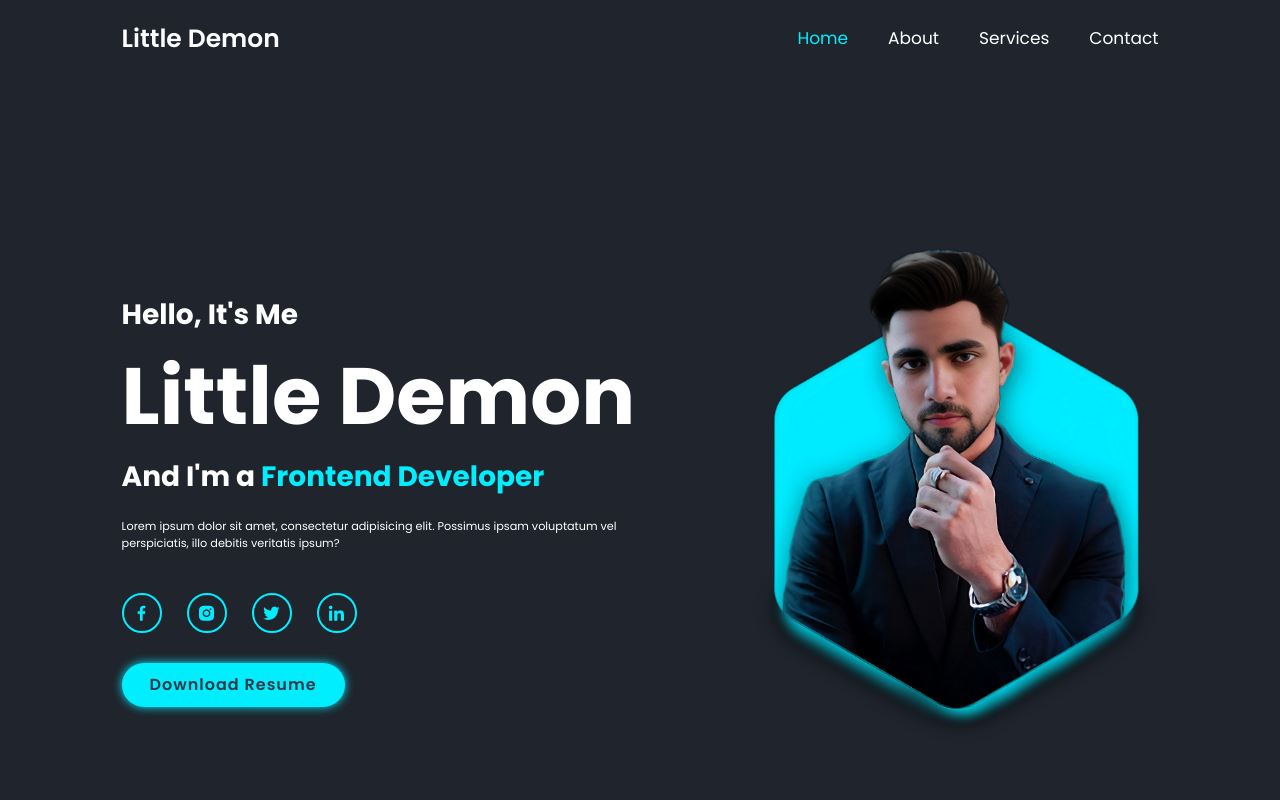
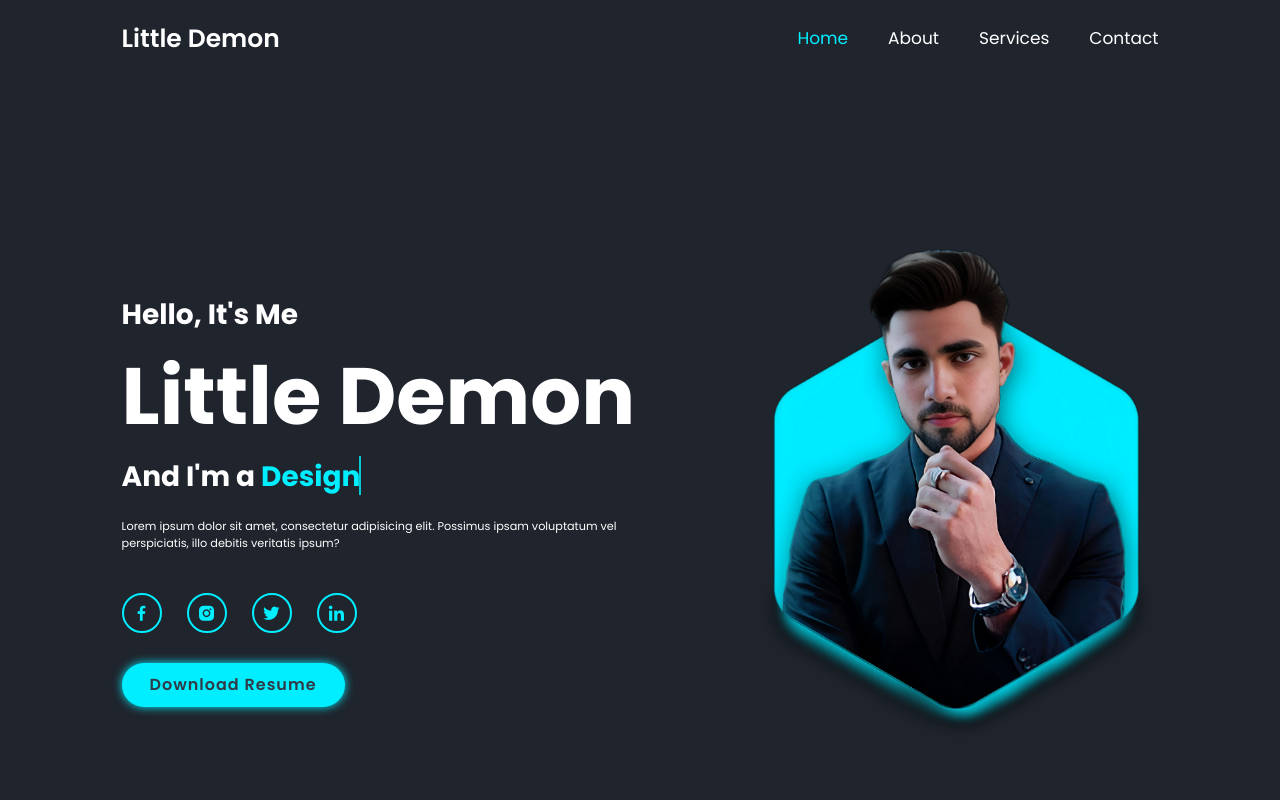
Before and after one commit to its-Chandan137/Portfolio, a React (Vite) app: page / in a window 1280 px wide. Shown: the top 800 px of the page. Built offline with nearby package versions, Linux system fonts and the light colour scheme.

Commit message:
Typerighter from css

```diff
--- a/src/components/hero/Hero.jsx
+++ b/src/components/hero/Hero.jsx
@@ -18,7 +18,7 @@ export const Hero = () => {
         <Title level={3}>Hello, It's Me</Title>
         <Title level={1}>Little Demon</Title>
         <Title level={3} className={"Live_span_container"}>
-          And I'm a <span>Frontend Developer</span>
+          And I'm a <span></span>
         </Title>
         <BodyOne>
           Lorem ipsum dolor sit amet, consectetur adipisicing elit. Possimus
--- a/src/components/hero/Hero.scss
+++ b/src/components/hero/Hero.scss
@@ -23,9 +23,28 @@
 
 .Live_span_container{
     margin-bottom: 2rem;
+    min-width: 280px;
 
     span{
+        position: relative;
         color: $main-color;
+
+        &::before{
+            content: "Frontend Developer";
+            color: $main-color;
+            animation: words 20s infinite;
+        }
+
+        &::after{
+            content: "";
+            position: absolute;
+            border-left: 2px solid $main-color;
+            width: calc(100% + 8px);
+            height: 100%;
+            right: -8px;
+            background-color: $bg-color;
+            animation: cursor .8s infinite, typing 20s steps(14) infinite;
+        }
     }
 }
 
@@ -63,3 +82,39 @@
 
     }
 }
+
+
+// ANIMATIONS //
+
+@keyframes cursor{
+    to{
+        border-left: 2px solid $bg-color;
+    }
+}
+
+@keyframes words{
+    0%,20%{
+        content: "Frontend Developer";
+    }
+    21%,40%{
+        content: "Designer";
+    }
+    41%,60%{
+        content: "Gamer";
+    }
+    61%,80%{
+        content: "Frontend Developer";
+    }
+    81%,100%{
+        content: "Designer";
+    }
+}
+
+@keyframes typing {
+    10%,15%,30%,35%,50%,55%,70%,75%,90%,95%{
+        width: 0;
+    }
+    5%,20%,25%,40%,45%,60%,65%,80%,85%{
+        width: calc(100% + 8px);
+    }
+}
```
